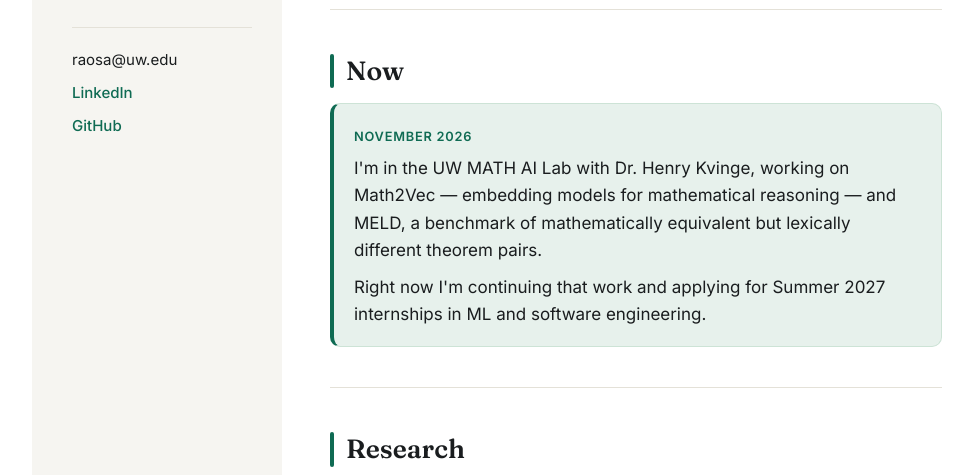
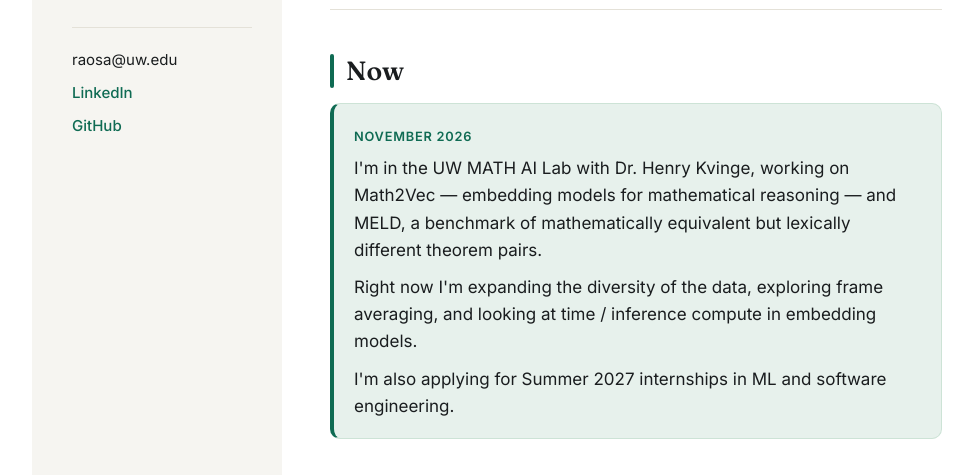
Before and after one commit to SamarthRao91/portfolio, a plain HTML site: page index.html in a window 1280 px wide. Shown: the part 325-800 px from the top of the page, without its empty margins (88-1061 px from the left). Drawn offline with Linux system fonts and the light colour scheme.

Commit message:
Now section: add Samarth's actual current work (data diversity, frame averaging, time/inference compute)

```diff
--- a/index.html
+++ b/index.html
@@ -396,8 +396,13 @@ section {
           different theorem pairs.
         </p>
         <p>
-          Right now I'm continuing that work and applying for Summer 2027
-          internships in ML and software engineering.
+          Right now I'm expanding the diversity of the data, exploring
+          frame averaging, and looking at time / inference compute in
+          embedding models.
+        </p>
+        <p>
+          I'm also applying for Summer 2027 internships in ML and
+          software engineering.
         </p>
       </div>
     </section>
```
